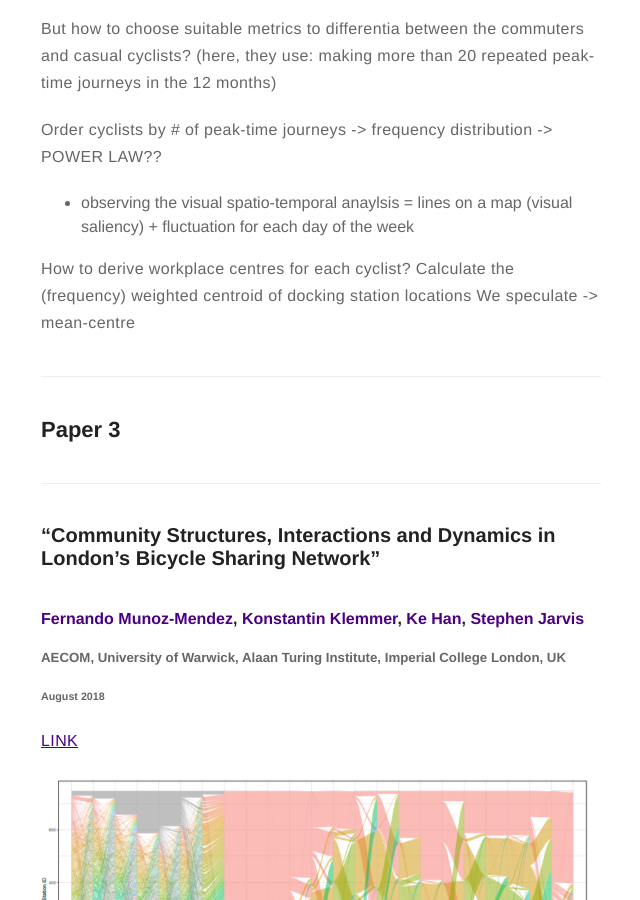
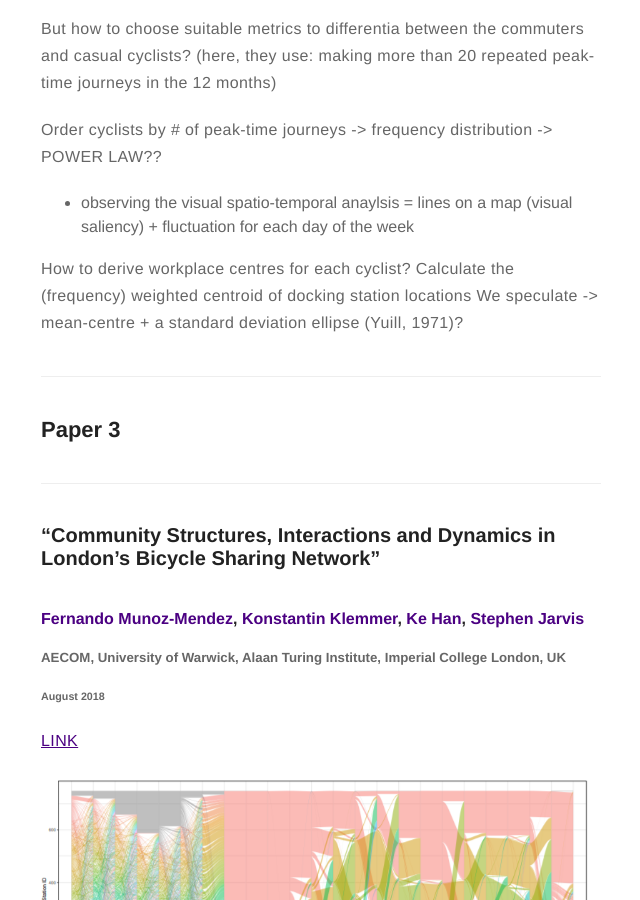
Before and after one commit to dljubenk/dljubenk.github.io, a Jekyll site: the page built from _posts/2019-02-06-literature-study.markdown, in a window 1280 px wide and 900 px high, scrolled down 5639 px. Shown: the whole window, without its empty margins (319-959 px from the left). Built offline with Jekyll 4.4.1, drawn with Linux system fonts in a browser that asks for light colours; emoji names are drawn with the system emoji font; comment, search, counter and statistics services are not loaded.

Commit message:
Update 2019-02-06-literature-study.markdown

```diff
--- a/_posts/2019-02-06-literature-study.markdown
+++ b/_posts/2019-02-06-literature-study.markdown
@@ -148,7 +148,7 @@ Order cyclists by # of peak-time journeys -> frequency distribution -> POWER LAW
 
 - observing the visual spatio-temporal anaylsis = lines on a map (visual saliency) + fluctuation for each day of the week
 
-How to derive workplace centres for each cyclist? Calculate the (frequency) weighted centroid of docking station locations  We speculate -> mean-centre
+How to derive workplace centres for each cyclist? Calculate the (frequency) weighted centroid of docking station locations  We speculate -> mean-centre + a standard deviation ellipse (Yuill, 1971)?
 
 
 
```
